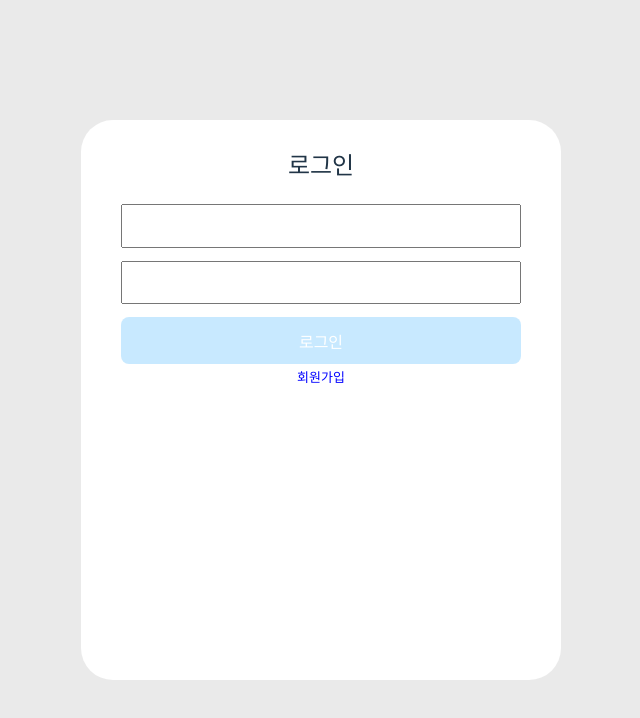
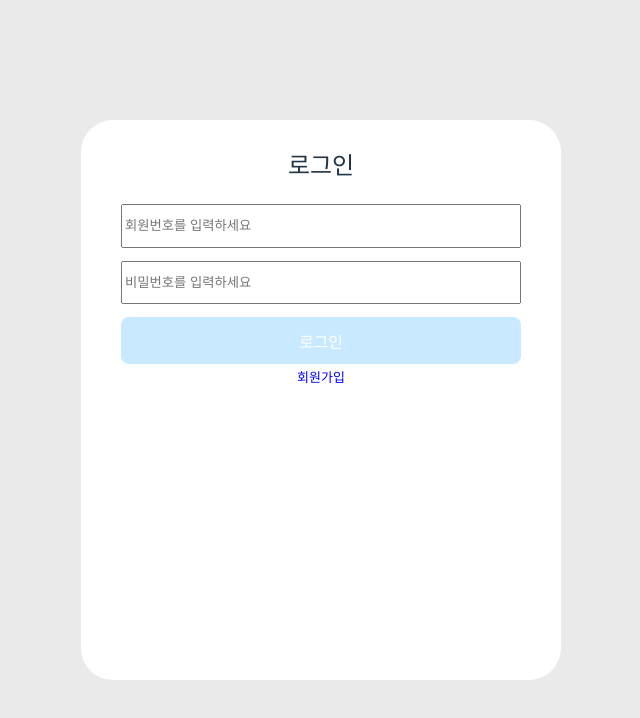
Before and after one commit to AND-SOPT-WEB/RinAKim, a React (Vite) app in the folder week4_assignment/: page /login in a window 1280 px wide. Shown: the top 718 px of the page, without its empty margins (319-959 px from the left). Built offline with nearby package versions, Linux system fonts and the light colour scheme.

Commit message:
fix: 로그인 페이지 수정

```diff
--- a/week4_assignment/src/components/Login.tsx
+++ b/week4_assignment/src/components/Login.tsx
@@ -45,8 +45,8 @@ export default function Login() {
         <main className="Login">
             <h2>로그인</h2>
             <div className="InputLogin">
-                <input type="text" value={username} onChange={handleUsernameChange}/>
-                <input type="password" value={password} onChange={handlePasswordChange}/>
+                <input type="text" value={username} onChange={handleUsernameChange} placeholder="회원번호를 입력하세요"/>
+                <input type="password" value={password} onChange={handlePasswordChange} placeholder="비밀번호를 입력하세요"/>
                 <button type="button" onClick={handleLoginClick}>로그인</button>
             </div>
             <span className="goToHeader" onClick={goToHeader}>회원가입</span>
```
